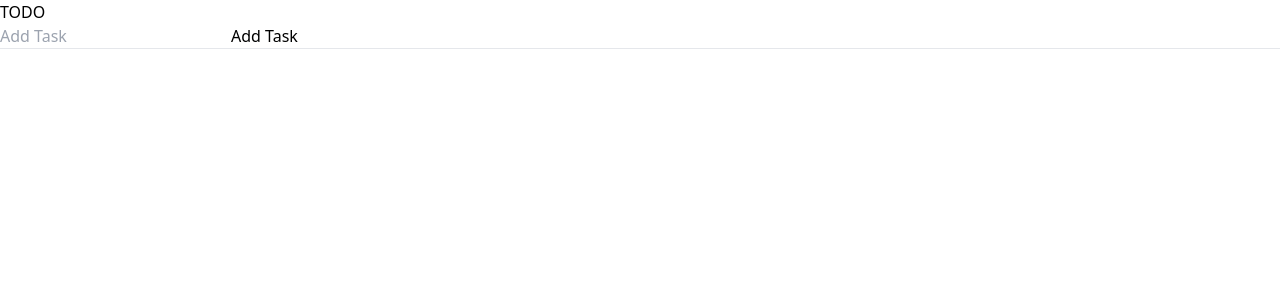
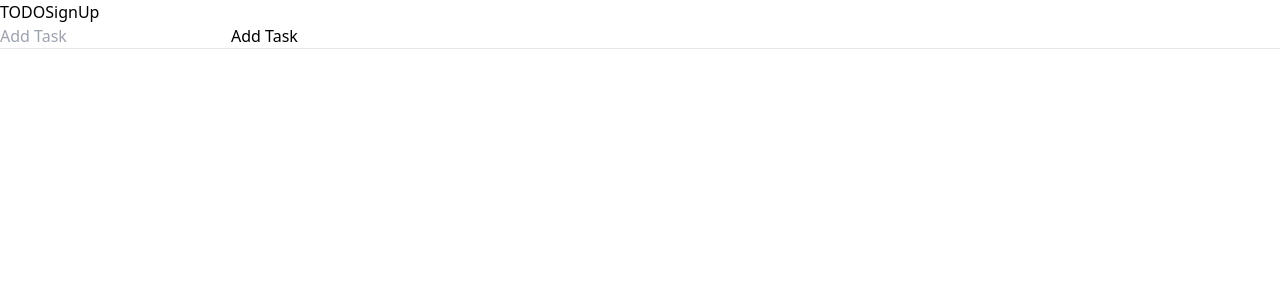
Before and after one commit to Winniper/TODO, a React (Vite) app: page / in a window 1280 px wide. Shown: the top 300 px of the page. Built offline with nearby package versions, Linux system fonts and the light colour scheme.

Commit message:
add firebase authentication

```diff
--- a/package.json
+++ b/package.json
@@ -18,12 +18,15 @@
     "class-variance-authority": "^0.7.0",
     "dotenv": "^16.4.5",
     "firebase": "^10.12.5",
+    "js-cookie": "^2.2.1",
+    "jwt-decode": "^4.0.0",
     "react": "^18.3.1",
     "react-dom": "^18.3.1",
     "react-router-dom": "^6.26.1",
     "styled-components": "^6.1.12"
   },
   "devDependencies": {
+    "@types/js-cookie": "^3.0.6",
     "@types/react": "^18.3.3",
     "@types/react-dom": "^18.3.0",
     "@typescript-eslint/eslint-plugin": "^7.15.0",
--- a/src/App.tsx
+++ b/src/App.tsx
@@ -1,11 +1,12 @@
 import AppRouter from "./routes/AppRouter"
+import AuthProvider from "./contexts/AuthContext"
 
 function App() {
 
   return (
-    <>
+    <AuthProvider>
       <AppRouter />
-    </>
+    </AuthProvider>
   )
 }
 
--- a/src/containers/LoginContainer/index.tsx
+++ b/src/containers/LoginContainer/index.tsx
@@ -0,0 +1,30 @@
+import { useState } from "react"
+import LogInView from "../../views/LoginView"
+import { useAuth } from "../../contexts/AuthContext";
+
+
+
+const LogInContainer = () => {
+
+    const [email, setEmail] = useState("");
+    const [password, setPassword] = useState("");
+
+    const handleEmail = (event : React.ChangeEvent<HTMLInputElement>) => {
+        setEmail(event.target.value)
+    }
+
+    const handlePassword = (event : React.ChangeEvent<HTMLInputElement>) => {
+        setPassword(event.target.value)
+    }
+
+    const onClick = () => {
+        setEmail("")
+        setPassword("")
+    }
+
+  return (
+    <LogInView email={email} password={password} handleEmail={handleEmail} handlePassword={handlePassword} onClick={onClick}/>
+  )
+}
+
+export default LogInContainer
--- a/src/containers/SignUpContainer/index.tsx
+++ b/src/containers/SignUpContainer/index.tsx
@@ -1,10 +1,12 @@
 import { useState } from "react"
 import SignUpView from "../../views/SignUpView"
-import { signUp } from "../../contexts/AuthContext";
+import { useAuth } from "../../contexts/AuthContext"
+
 
 
 const SignUpContainer = () => {
-    const [email, setEmail] = useState("");
+    const {signUp} = useAuth()
+    const [email, setEmail] = useState("")
     const [password, setPassword] = useState("");
 
     const handleEmail = (event : React.ChangeEvent<HTMLInputElement>) => {
--- a/src/containers/TodoListContainer/index.tsx
+++ b/src/containers/TodoListContainer/index.tsx
@@ -1,8 +1,10 @@
 import React, { useEffect, useState } from 'react'
 import TodoView from '../../views/TodoView'
+import { useNavigate } from 'react-router-dom'
 
 
 const TodoListContainer = () => {
+  const navigate = useNavigate()
   const [inputValue, setInputValue] = useState('')
   const [todoList , setTodoList] = useState(localStorage.getItem("todos") ? JSON.parse(localStorage.getItem("todos")) : [])
 
@@ -30,13 +32,17 @@ const TodoListContainer = () => {
     })
   }
 
+  const handleNavigate = () => {
+    navigate('/signup')
+  }
+
   useEffect (() => {
     localStorage.setItem("todos",JSON.stringify(todoList))
   }, [todoList])
 
 
   return (
-      <TodoView inputValue={inputValue} handleChange={handleChange} handleClick={handleClick} todoList={todoList} deleteFunction={deleteFunction} />
+      <TodoView inputValue={inputValue} handleChange={handleChange} handleClick={handleClick} todoList={todoList} deleteFunction={deleteFunction}  handleNavigate={handleNavigate}/>
   )
 }
 
--- a/src/contexts/AuthContext.tsx
+++ b/src/contexts/AuthContext.tsx
@@ -1,17 +1,113 @@
+import { createContext, ReactNode, useContext, useEffect, useState } from "react"
 import axios from "axios"
+import {jwtDecode} from "jwt-decode"
+import Cookies from 'js-cookie'
+
+interface User {
+    email: string;
+    uid : string;
+}
+
+interface AuthContextType {
+    user: User | null;
+    signUp : (email: string, password: string) => Promise<void>;
+    logIn : (email: string, password: string) => Promise<void>;
+    logOut : () => void;
+    isAuthenticated : () => boolean;
+}
+
+interface AuthProviderProps {
+    children : ReactNode
+}
+
+export const AuthContext = createContext<AuthContextType | null>(null);
 
 const apiKey = import.meta.env.VITE_API_KEY
 
-export const signUp = async (email : string, password : string) => {
+const AuthProvider = ({children} : AuthProviderProps) => {
+    const [user , setUser] = useState<User | null>(null)
+
+    const signUp = async (email : string, password : string) => {
 
         try {
             const response = await axios.post(`https://identitytoolkit.googleapis.com/v1/accounts:signUp?key=${apiKey}`,{
                 "email":email,
                 "password":password,
+                "returnSecureToken": true,
             })
 
-        console.log(response)
+            const { idToken } = response.data
+            const decodedToken = jwtDecode(idToken)
+            const uid = decodedToken.user_id
+
+            Cookies.set('access_token',idToken)
+            setUser({email,uid})
+
         } catch (error) {
                 console.log(error)
         }
     }
+
+    const logIn = async (email : string, password : string) => {
+
+        try {
+            const response = await axios.post(`https://identitytoolkit.googleapis.com/v1/accounts:signInWithPassword?key=${apiKey}`,{
+                "email" : email,
+                "password" : password,
+            })
+
+            const {idToken} = response.data
+            const decodedToken = jwtDecode(idToken)
+            const uid = decodedToken.user_id
+
+            Cookies.set("access_token",idToken)
+            setUser({email,uid})
+
+        } catch (error) {
+            console.log(error)
+        }
+    }
+
+    const logOut = () => {
+        Cookies.remove('access_token');
+        setUser(null)
+    }
+
+    const isAuthenticated = () => {
+        return !!user
+    }
+
+    useEffect(() => {
+        const token = Cookies.get('access_token')
+
+        if (token){
+            try {
+                const decodedToken = jwtDecode(token)
+                const uid = decodedToken.user_id
+                const email = decodedToken.email
+                setUser({email,uid})
+            } catch (error) {
+                console.error("Failed to login",error)
+                logOut()
+            }
+        }
+    },[])
+
+    return (
+        <AuthContext.Provider value={{user, signUp, logIn, logOut, isAuthenticated}}>
+            {children}
+        </AuthContext.Provider>
+    )
+}
+
+export default AuthProvider
+
+export const useAuth = () => {
+    const context = useContext(AuthContext)
+
+    if (!context){
+        throw new Error("out of context")
+    }
+
+    return context
+}
--- /dev/null
+++ b/src/pages/LogInPage/index.tsx
@@ -0,0 +1,11 @@
+import LogInContainer from "../../containers/LoginContainer"
+
+const LogInPage = () => {
+  return (
+    <div className="bg-[#211D21] flex items-center justify-center h-screen">
+        <LogInContainer />
+    </div>
+  )
+}
+
+export default LogInPage
--- a/src/routes/AppRouter.tsx
+++ b/src/routes/AppRouter.tsx
@@ -1,12 +1,14 @@
 import { Route, Routes } from "react-router-dom"
 import TodoPage from "../pages/TodoPage"
 import SignUpPage from "../pages/SignUpPage"
+import LogInPage from "../pages/LogInPage"
 
 const AppRouter = () => {
   return (
         <Routes>
             <Route path="/" element={<TodoPage/>}/>
             <Route path="/signup" element={<SignUpPage/>}/>
+            <Route path="/login" element={<LogInPage/>}/>
         </Routes>
   )
 }
--- /dev/null
+++ b/src/views/HeadingView/index.tsx
@@ -0,0 +1,18 @@
+import CustomButton from "../../components/base/CustomButton"
+import { useAuth } from "../../contexts/AuthContext"
+
+interface headingViewProps {
+    handleNavigate : () => void;
+}
+
+const HeadingView = ({handleNavigate}:headingViewProps) => {
+    const {isAuthenticated, logOut} = useAuth();
+  return (
+    <div className='flex justify-between'>
+        <span className='font-bold text-5xl '><span className='text-[#E31C25]'>TO</span>DO</span>
+        {isAuthenticated() ? <CustomButton variant="add" onClick={logOut}>LogOut</CustomButton> : <CustomButton variant="add" onClick={handleNavigate}>SignUp</CustomButton>}
+    </div>
+  )
+}
+
+export default HeadingView
--- a/src/views/LoginView/index.tsx
+++ b/src/views/LoginView/index.tsx
@@ -1,11 +1,23 @@
-import React from 'react'
+import InputField from "../../components/base/InputField"
+import CustomButton from "../../components/base/CustomButton"
 
-const LoginView = () => {
+interface logInViewProps {
+    email : string;
+    password : string;
+    handleEmail : () => void;
+    handlePassword : () => void;
+    onClick : () => void;
+}
+
+const LogInView = ({email, password, handleEmail, handlePassword, onClick} : logInViewProps) => {
   return (
-    <div>
-
+    <div className="bg-[#DFE2DB] w-2/5 p-4 rounded-md max-h-fit flex flex-col gap-9">
+        <span className='font-bold text-5xl '><span className='text-[#E31C25]'>Log</span>In</span>
+        <InputField type="text" placeholder="Email" inputValue={email} onChange={handleEmail}/>
+        <InputField type="password" placeholder="Password" inputValue={password} onChange={handlePassword}/>
+        <CustomButton variant="add" onClick={onClick}>LogIn</CustomButton>
     </div>
   )
 }
 
-export default LoginView
+export default LogInView
--- a/src/views/SignUpView/index.tsx
+++ b/src/views/SignUpView/index.tsx
@@ -16,6 +16,7 @@ const SignUpView = ({email, password, handleEmail, handlePassword, onClick} : Si
         <InputField type="text" placeholder="Email" inputValue={email} onChange={handleEmail}/>
         <InputField type="password" placeholder="Password" inputValue={password} onChange={handlePassword}/>
         <CustomButton variant="add" onClick={onClick}>SignUp</CustomButton>
+        <span>already have an account? <a href="/login" className="underline text-blue-600 hover:text-blue-800 visited:text-purple-600">LogIn</a></span>
     </div>
   )
 }
--- a/src/views/TodoView/index.tsx
+++ b/src/views/TodoView/index.tsx
@@ -1,5 +1,6 @@
 import AddItemView from "../AddItemView"
 import ListItemView from "../ListItemView"
+import HeadingView from "../HeadingView";
 
 export interface Todo {
   id : number;
@@ -13,12 +14,13 @@ interface todoViewProps {
   handleClick : () => void;
   todoList: Todo[];
   deleteFunction : () => void;
+  handleNavigate : () => void;
 }
 
-const TodoView = ({inputValue , handleChange, handleClick, todoList, deleteFunction}: todoViewProps) => {
+const TodoView = ({inputValue , handleChange, handleClick, todoList, deleteFunction, handleNavigate}: todoViewProps) => {
   return (
     <div className='bg-[#DFE2DB] w-2/5 p-4 rounded-md min-h-fit'>
-      <span className='font-bold text-5xl '><span className='text-[#E31C25]'>TO</span>DO</span>
+      <HeadingView handleNavigate={handleNavigate}/>
       <AddItemView inputValue={inputValue} onChange={handleChange} onClick={handleClick} />
       <hr className='m-2 bg-[#161616] h-0.5' />
       {todoList.map((item) => {
```
Also changed, not shown: 1 other file (tests, documents, lock files or other folders). Lines whose indentation alone changed are shown as unchanged.
